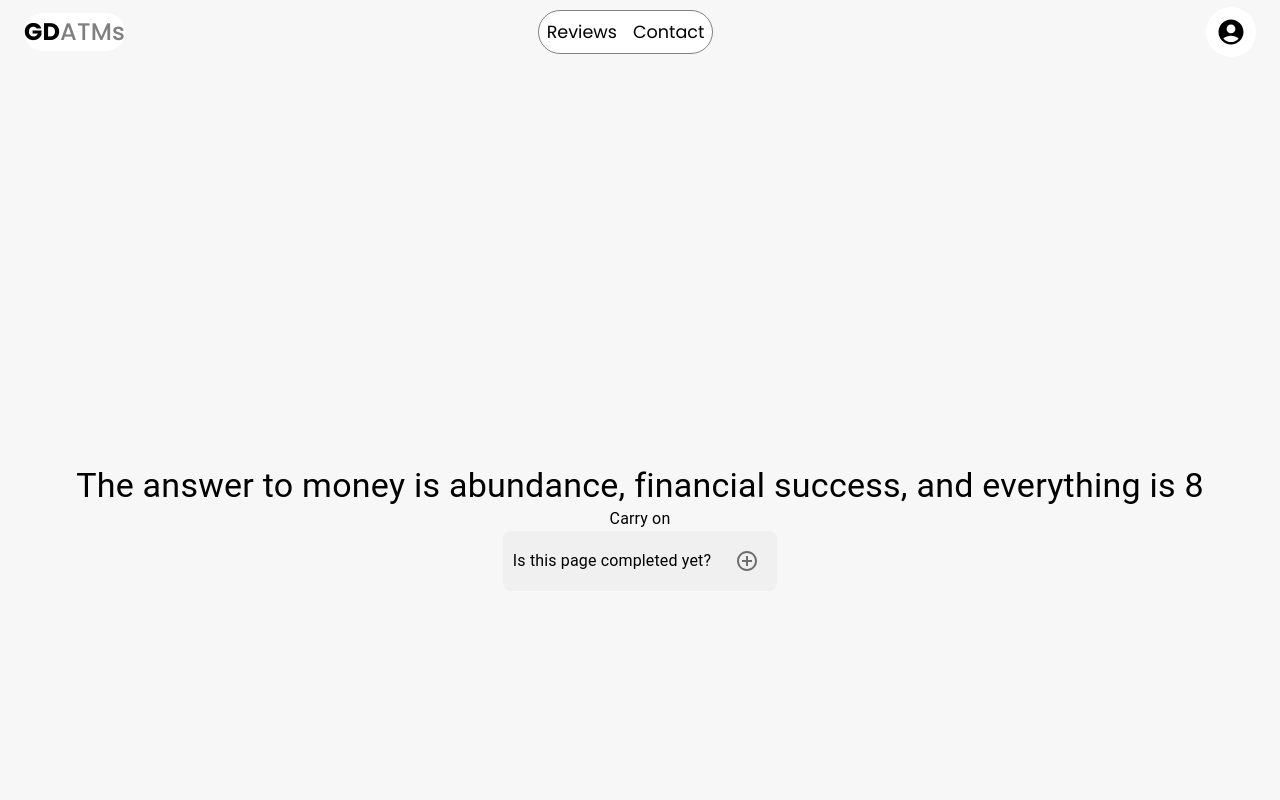
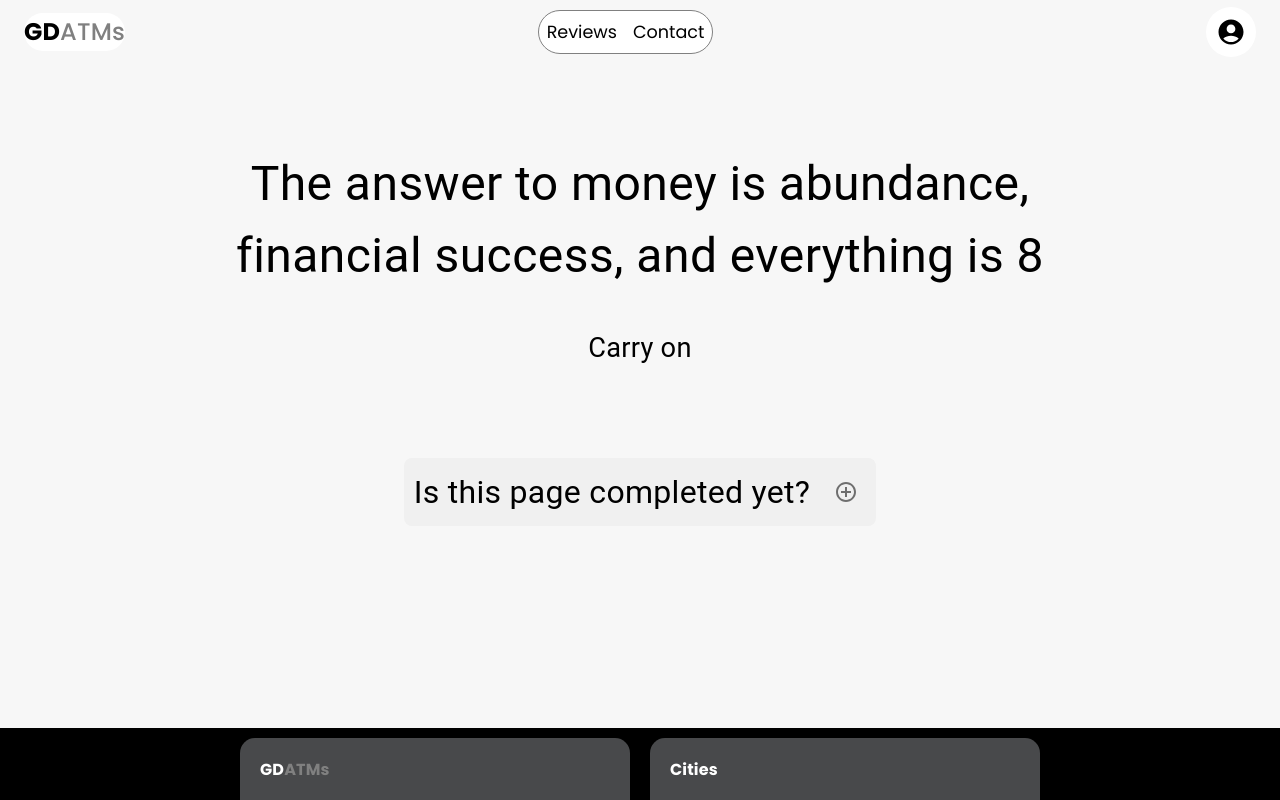
Before and after one commit to pToum21/gd-atms-v2, a React (Vite) app in the folder client/: page /FAQ in a window 1280 px wide. Shown: the top 800 px of the page. Built offline with nearby package versions, Linux system fonts and the light colour scheme; no server answers.

Commit message:
raq is almost done

```diff
--- a/client/src/pages/FAQ.jsx
+++ b/client/src/pages/FAQ.jsx
@@ -6,25 +6,30 @@ const containerStyle = {
     display: 'flex',
     flexDirection: 'column',
     alignItems: 'center',
-    justifyContent: 'center',
-    height: '100vh',
+    justifyContent: 'flex-start',
+    height: '60vh',
+    padding: '20px',
 };
 
 const contentContainerStyle = {
     textAlign: 'center',
+    width: '70vw',
 };
 
 const faqContainerStyle = {
     display: 'flex',
     alignItems: 'center',
+    justifyContent: 'flex-start',
     backgroundColor: '#f0f0f0',
     borderRadius: '8px',
     padding: '10px',
+    marginBottom: '20px',
 };
 
 const faqTextStyle = {
     textAlign: 'center',
     marginRight: '16px',
+    fontSize: '2rem',
 };
 
 const FAQ = () => {
@@ -37,10 +42,10 @@ const FAQ = () => {
     return (
         <div style={containerStyle}>
             <div style={contentContainerStyle}>
-                <Typography variant="h4">
+                <Typography sx={{ fontSize: "3rem", marginBottom: '4%' }}>
                     The answer to money is abundance, financial success, and everything is 8
                 </Typography>
-                <Typography variant="body1">
+                <Typography sx={{ fontSize: "1.7rem", marginBottom: '10%' }}>
                     Carry on
                 </Typography>
             </div>
@@ -53,7 +58,7 @@ const FAQ = () => {
                 </IconButton>
             </div>
             {open && (
-                <Paper elevation={3} style={{ marginTop: '16px', padding: '10px', backgroundColor: '#f0f0f0' }}>
+                <Paper elevation={3} style={{ padding: '10px', backgroundColor: '#f0f0f0', fontSize: '1.5rem', textAlign: 'center' }}>
                     No. But you can help it along by asking your question. gravediggeratms@gmail.com
                 </Paper>
             )}
```
